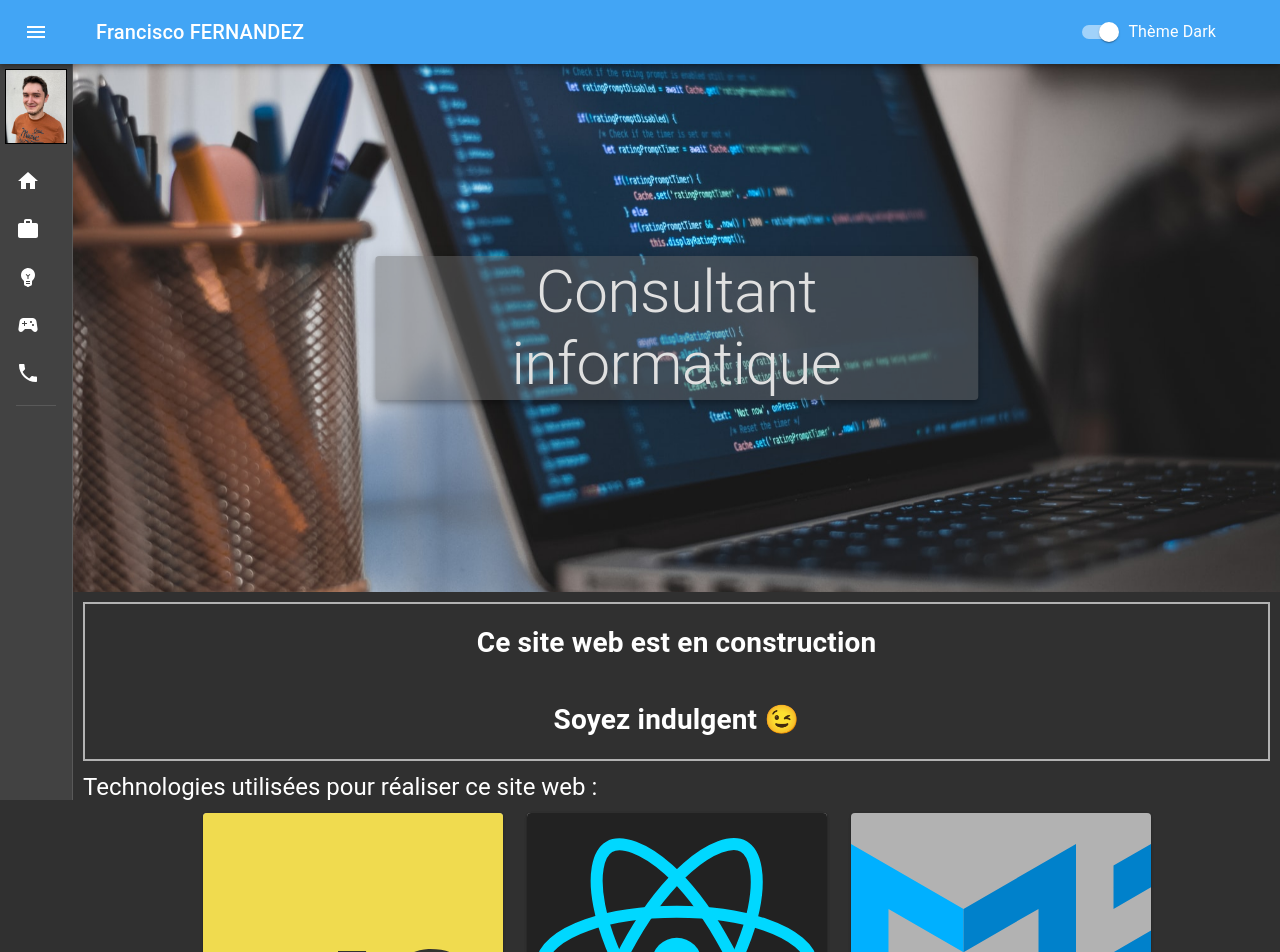
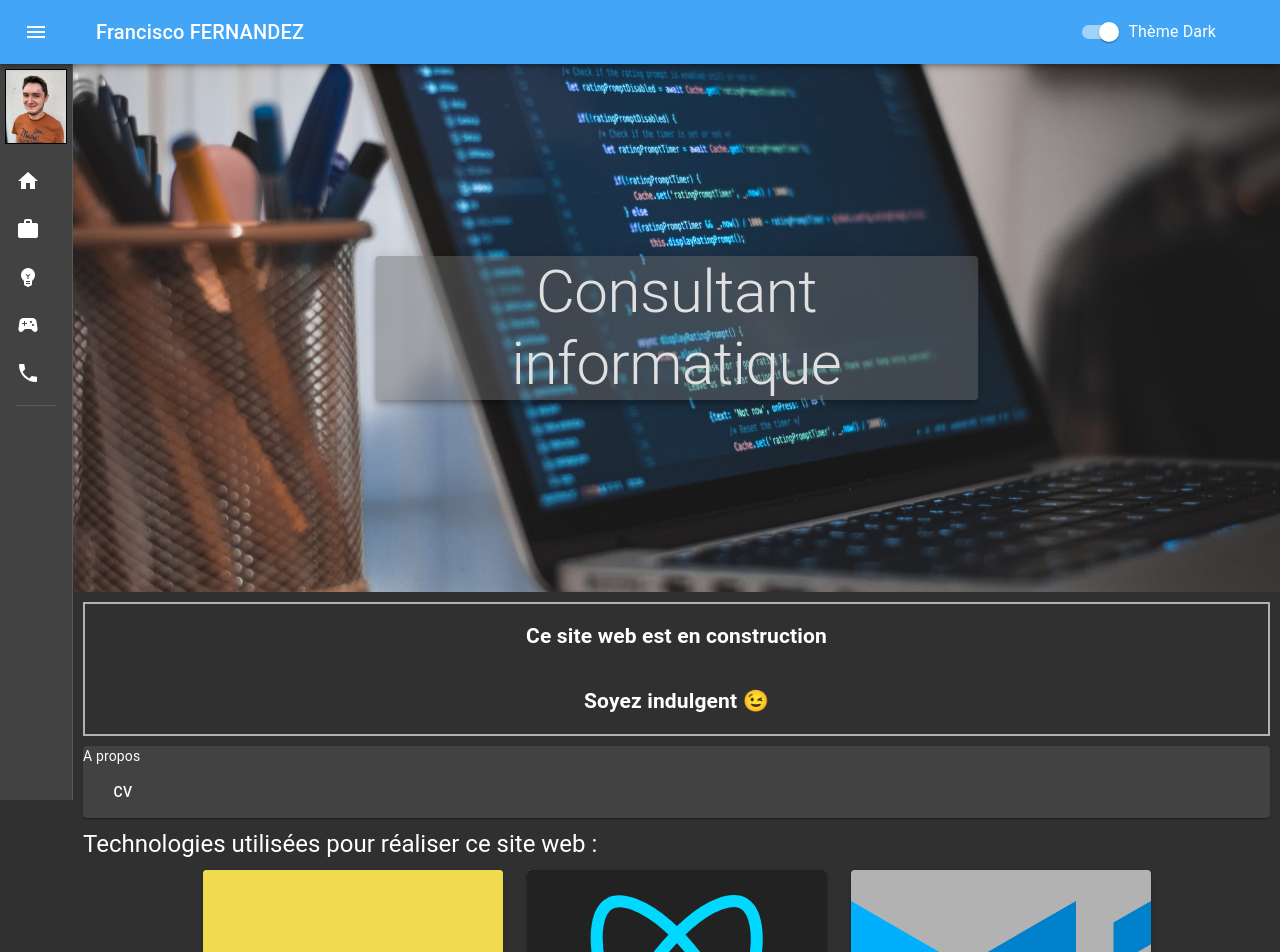
Before and after one commit to Bedhiver/websitefrancisco, a React (Create React App) app: page / in a window 1280 px wide. Shown: the top 952 px of the page. Built offline with nearby package versions, Linux system fonts and the light colour scheme.

Commit message:
WiP: adding About category with link to dl CV

```diff
--- a/src/assets/assetsDashboard.js
+++ b/src/assets/assetsDashboard.js
@@ -17,7 +17,6 @@ import logoJavscript from "./javascript-logo.png";
 import logoJava from "./java-logo.png";
 import logoTypscript from "./typescript-logo.png";
 import logoPostgresql from "./postgresql-logo.png";
-// import developerType from './developerType.jpeg';
 
 export const imgArray = [
   {
--- a/src/components/CardProject.js
+++ b/src/components/CardProject.js
@@ -65,9 +65,7 @@ export default function CardProject({ imgSrc, title, content, githubUrl }) {
                 </Typography>
                 <Divider />
                 <br />
-                {/* <Typography variant="h6" color="textSecondary"> */}
-                  {element.description}
-                {/* </Typography> */}
+                {element.description}
               </div>
             ))}
           </CardContent>
--- a/src/components/CustomExternalUrl.js
+++ b/src/components/CustomExternalUrl.js
@@ -1,7 +1,7 @@
 import { useTheme } from "@material-ui/core";
 import React from "react";
 
-export default function CustomExternalUrl({ link, isDecoration }) {
+export default function CustomExternalUrl({ link, isDecoration, isDownloadable }) {
 
   let foo = isDecoration ? "" : "none"
 
@@ -11,6 +11,7 @@ export default function CustomExternalUrl({ link, isDecoration }) {
       target="_blank"
       rel="noreferrer"
       href={link.url}
+      download={isDownloadable}
     >
       {link.wordLinked}
     </a>
--- a/src/components/Dashboard.js
+++ b/src/components/Dashboard.js
@@ -1,5 +1,11 @@
 import React from "react";
-import { Divider, Typography } from "@material-ui/core";
+import {
+  Button,
+  Card,
+  CardActions,
+  Divider,
+  Typography,
+} from "@material-ui/core";
 import CardDashboardWebsite from "./CardDashboardWebsite";
 import CardDashboardTechnology from "./CardDashboardTechnology";
 import { Grid, Paper } from "@material-ui/core";
@@ -12,6 +18,8 @@ import {
 import "./../styles/DashboardStyle.css";
 import DashboardStyle from "../styles/DashboardStyle";
 import DrawerLeftStyle from "../styles/DrawerLeftStyle";
+import CustomExternalUrl from "./CustomExternalUrl";
+import CV from "../resources/CVDevNode.pdf";
 
 export default function Main() {
   const classes = DrawerLeftStyle();
@@ -30,9 +38,29 @@ export default function Main() {
       </div>
 
       <div className={customStyle.constructionDiv}>
-        <h1>Ce site web est en construction</h1>
-        <h1>Soyez indulgent 😉</h1>
+        <h2>Ce site web est en construction</h2>
+        <h2>Soyez indulgent 😉</h2>
       </div>
+
+      <Card
+        style={{
+          margin: "10px",
+        }}
+      >
+        A propos
+        <CardActions>
+          <Button>
+            <CustomExternalUrl
+              link={{
+                wordLinked: "CV",
+                url: CV,
+              }}
+              isDecoration={false}
+              isDownloadable="Francisco-Fernandez-CV"
+            />
+          </Button>
+        </CardActions>
+      </Card>
 
       <Typography id="techUsedTypo" variant="h5">
         Technologies utilisées pour réaliser ce site web :
```
Also changed, not shown: 1 other file (tests, documents, lock files or other folders).
